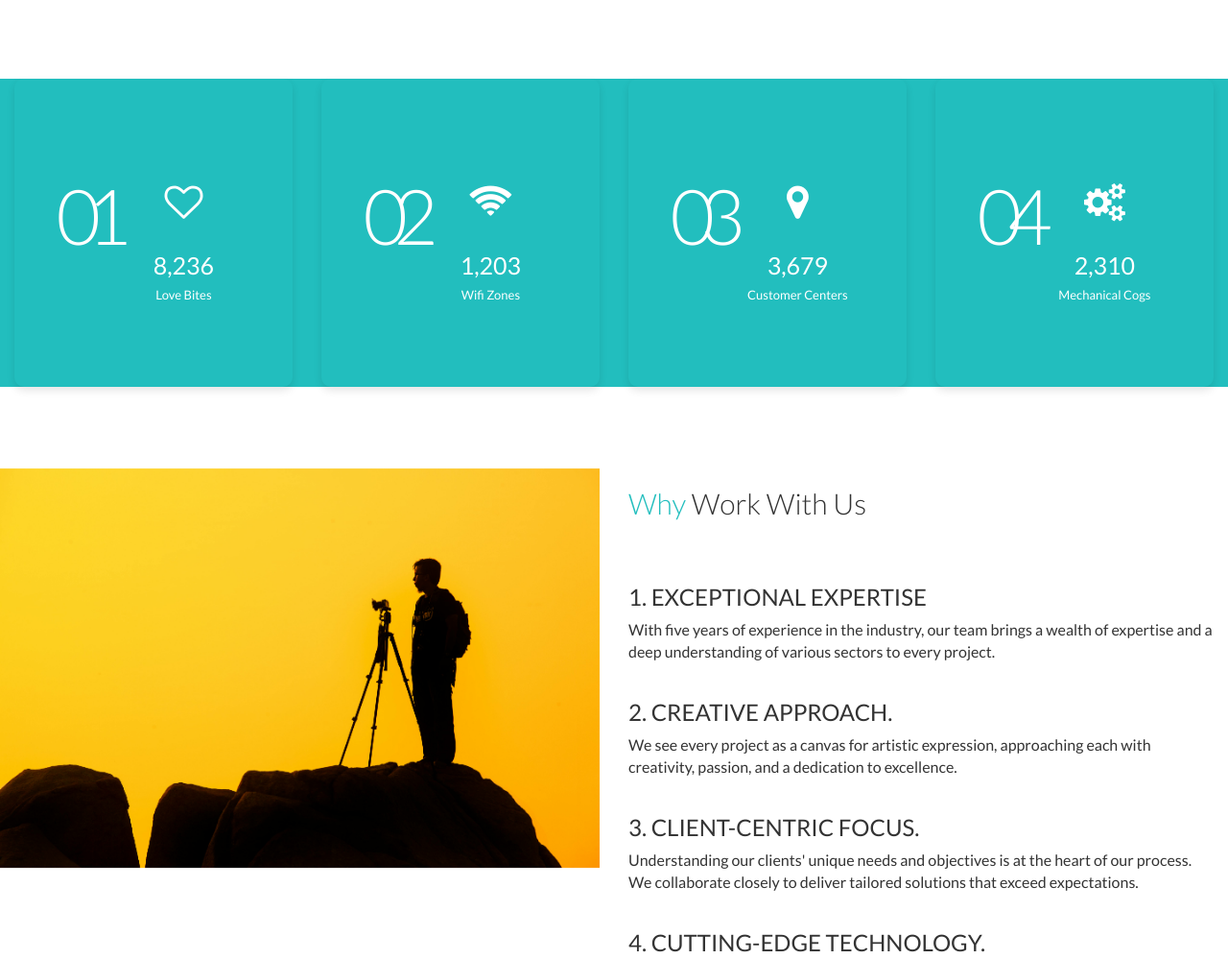
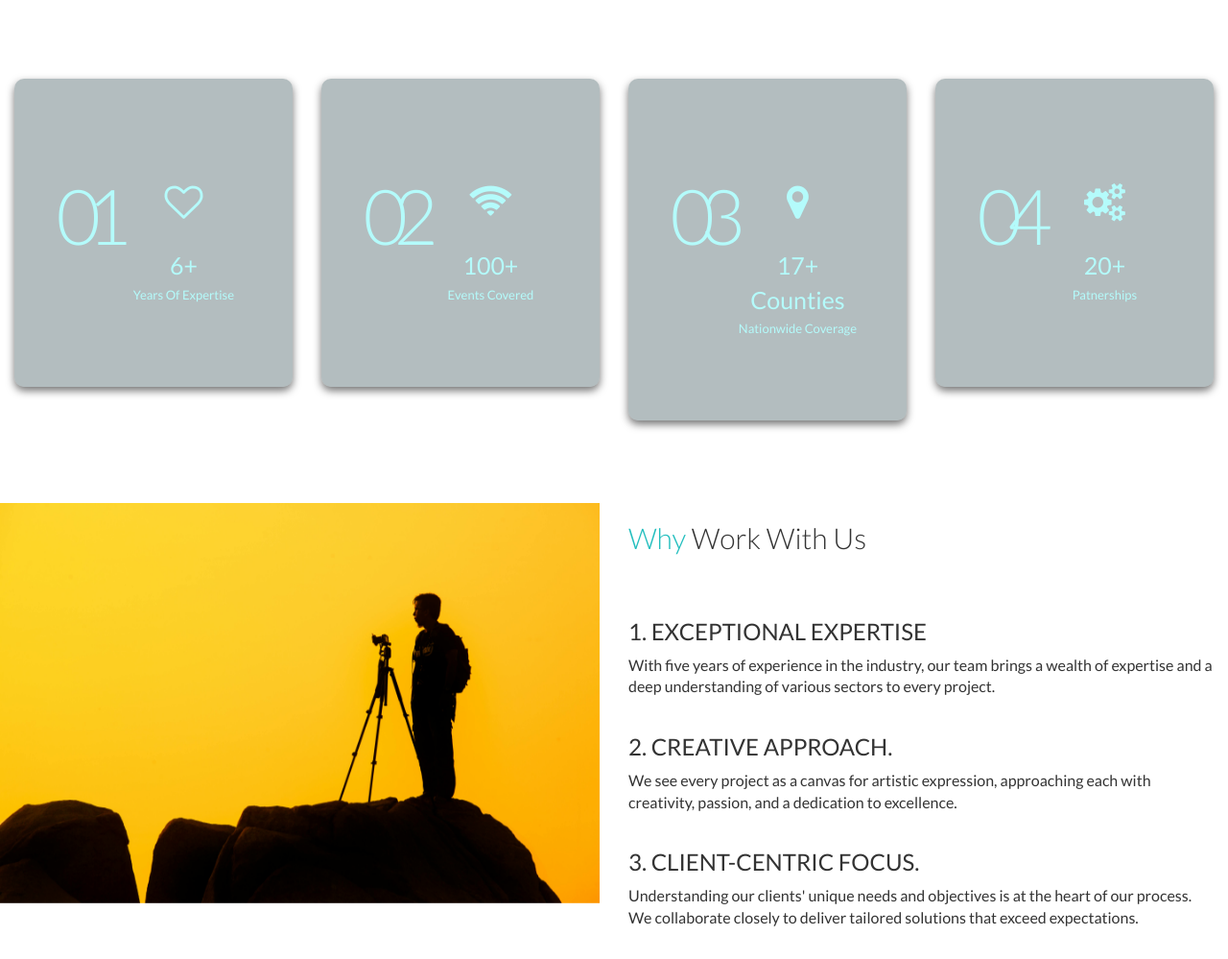
Before and after one commit to ogolkwasi/polmo, a plain HTML site: page index.html in a window 1280 px wide. Shown: the part 1289-2288 px from the top of the page at 96% size. Drawn offline with nearby package versions, Linux system fonts and the light colour scheme; some packages are replaced by stand-ins of ours; a script that the page names is missing; a web font is replaced by a local one.

Commit message:
changing the designs

```diff
--- a/assets/css/style.css
+++ b/assets/css/style.css
@@ -318,16 +318,16 @@ button:focus {
 
 
 .item {
-    background-color: #ffffff00;
+    background-color: #0828304e;
     border-radius: 10px;
-    box-shadow: 0px 4px 8px rgba(0, 0, 0, 0.1);
+    box-shadow: 0px 4px 8px rgba(0, 0, 0, 0.548);
     transition: box-shadow 0.3s ease-in-out;
     padding: 20px;
     text-align: center;
 }
 
 .item:hover {
-    box-shadow: 0px 8px 16px rgba(0, 0, 0, 0.2);
+    box-shadow: 0px 8px 16px rgba(0, 0, 0, 0.37);
 }
 
 .item-icon {
@@ -349,20 +349,20 @@ button:focus {
 /* 5 -------- About Section Styles --------*/
 
 .about-breifing .item {
-    color: #ffffff;
+    color: #b4fbfb;
     padding: 0px 15%;
 }
 .about-breifing .col-sm-6:first-child {
-    background: #22bebe;
+    background: #22bebe00;
 }
 .about-breifing .col-sm-6:nth-child(2) {
-    background: #22bebe;
+    background: #22bebe00;
 }
 .about-breifing .col-sm-6:nth-child(3) {
-    background: #22bebe;
+    background: #22bebe00;
 }
 .about-breifing .col-sm-6:nth-child(4) {
-    background: #22bebe;
+    background: #22bebe00;
 }
 .item-no .count {
     font-size: 6.25em;
@@ -402,7 +402,7 @@ button:focus {
     margin-bottom: 15px;
 }
 .progress-bar {
-    background: #22bebe;
+    background: #22bebefe;
     font-size: 13px;
     line-height: 30px;
     padding-left: 25px;
@@ -538,7 +538,7 @@ button:focus {
     text-transform: capitalize;
 }
 .itemFilter .current {
-    background-color: #22bebe;
+    background-color: #22bebe00;
     border-color: #22bebe;
     color: #ffffff;
 }
@@ -625,7 +625,7 @@ button:focus {
 /* 8 ------- Sponsors Section Styles -------*/
 
 .sponsors {
-    background: url(../../images/background/2.jpg) no-repeat center center fixed;
+    background: url(../../images/bg.jpg) no-repeat center center fixed;
     background-size: cover;
 }
 .section-pattern {
--- a/index.html
+++ b/index.html
@@ -222,9 +222,9 @@
                   <i class="fa fa-heart-o"></i>
                 </div><!-- /.item-icon -->
                 <div class="countdown">
-                  <span class="count-number counter">8,236</span>
+                  <span class="count-number counter">6+</span>
                 </div><!-- /.coundown -->
-                <span class="about-item">Love Bites</span>
+                <span class="about-item">Years of Expertise</span>
               </div><!-- /.item-details -->
             </div><!-- /.section-padding -->
           </div><!-- /.item -->
@@ -241,9 +241,9 @@
                   <i class="fa fa-wifi"></i>
                 </div><!-- /.item-icon -->
                 <div class="countdown">
-                  <span class="count-number counter">1,203</span>
+                  <span class="count-number counter">100+</span>
                 </div><!-- /.coundown -->
-                <span class="about-item">Wifi Zones</span>
+                <span class="about-item">Events Covered</span>
               </div><!-- /.item-details -->
             </div><!-- /.section-padding -->
           </div><!-- /.item -->
@@ -260,9 +260,9 @@
                   <i class="fa fa-map-marker"></i>
                 </div><!-- /.item-icon -->
                 <div class="countdown">
-                  <span class="count-number counter">3,679</span>
+                  <span class="count-number counter">17+ Counties</span>
                 </div><!-- /.coundown -->
-                <span class="about-item">Customer Centers</span>
+                <span class="about-item">Nationwide Coverage</span>
               </div><!-- /.item-details -->
             </div><!-- /.section-padding -->
           </div><!-- /.item -->
@@ -279,9 +279,9 @@
                   <i class="fa fa-cogs"></i>
                 </div><!-- /.item-icon -->
                 <div class="countdown">
-                  <span class="count-number counter">2,310</span>
+                  <span class="count-number counter">20+</span>
                 </div><!-- /.coundown -->
-                <span class="about-item">Mechanical Cogs</span>
+                <span class="about-item"> Patnerships</span>
               </div><!-- /.item-details -->
             </div><!-- /.section-padding -->
           </div><!-- /.item -->
```
